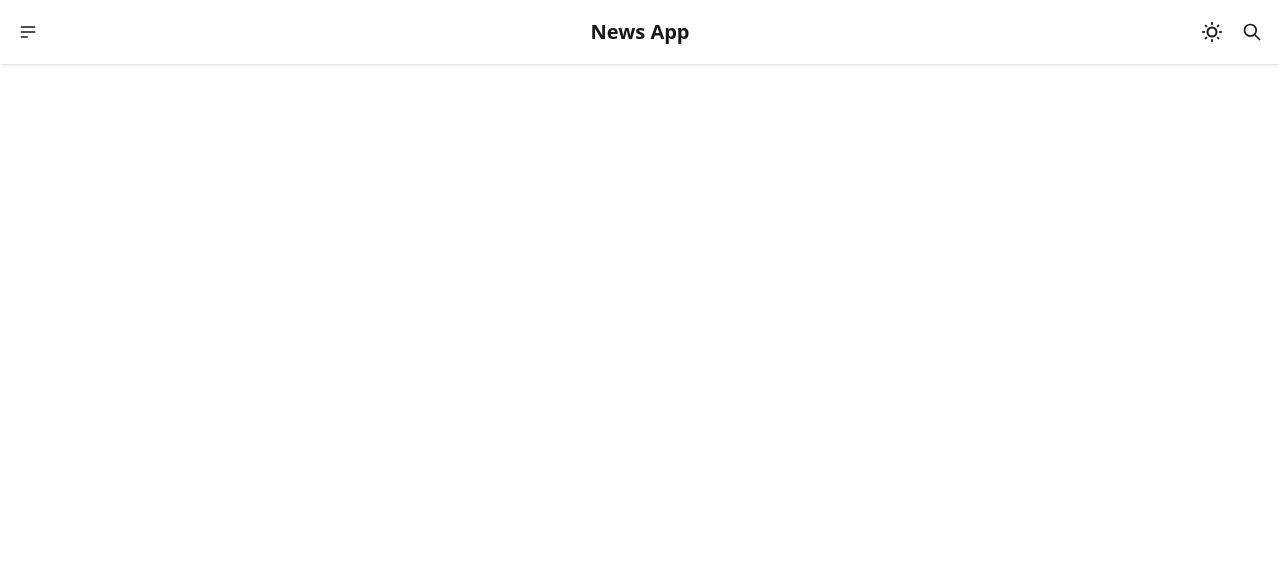
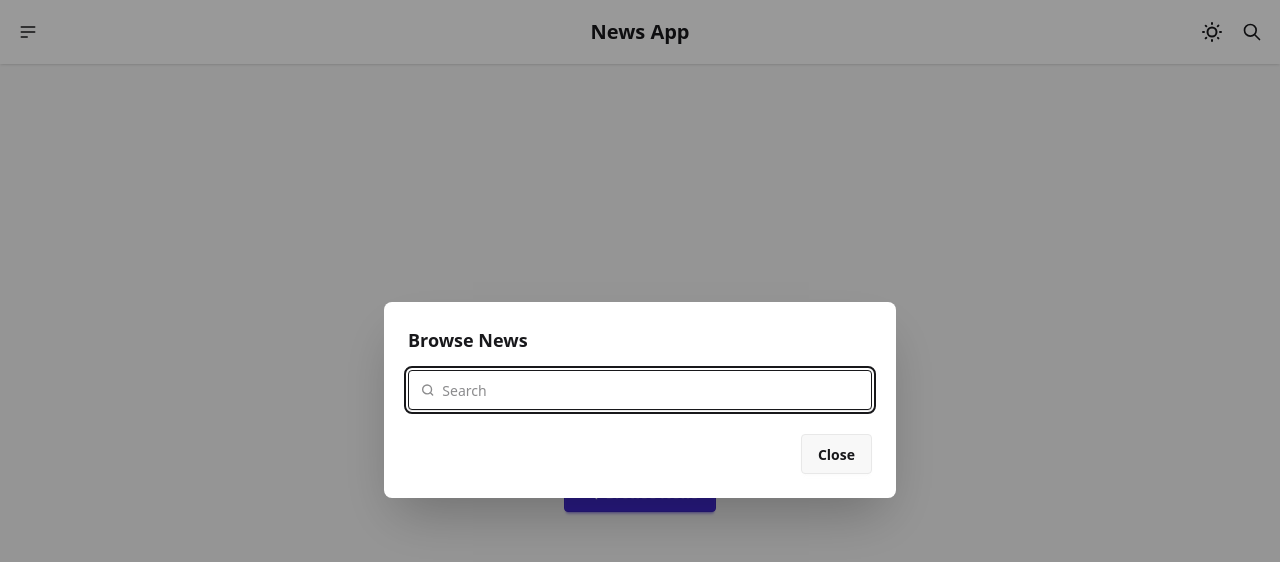
Before and after one commit to TamalPakrasi/React-News-App, a React (Vite) app: page / in a window 1280 px wide. Both pictures are taken after a click on the button 1252 px from the left and 32 px from the top of the page. Shown: the top 562 px of the page. Built offline with nearby package versions, Linux system fonts and the light colour scheme.

Commit message:
Add simple autoComplete

```diff
--- a/src/App.jsx
+++ b/src/App.jsx
@@ -1,8 +1,23 @@
-import React from "react";
-import { Nav } from "./components";
+import { useState, useEffect } from "react";
+import { Nav, Modal } from "./components";
+import { Home, News } from "./pages";
 
 function App() {
-  return <Nav />;
+  const [page, setPage] = useState("home");
+
+  useEffect(() => {
+    document.title = `${page.at(0).toUpperCase()}${page.slice(1)} | News App`;
+  }, [page]);
+
+  return (
+    <>
+      <Nav setPage={setPage} />
+      <main className="flex-grow-1 flex flex-col">
+        {page === "home" ? <Home /> : <News />}
+      </main>
+      <Modal />
+    </>
+  );
 }
 
 export default App;
--- /dev/null
+++ b/src/components/AutoComplete.jsx
@@ -0,0 +1,80 @@
+import { useState, useEffect } from "react";
+
+function AutoComplete({ input, setInput }) {
+  const catagories = [
+    "business",
+    "entertainment",
+    "general",
+    "health",
+    "science",
+    "sports",
+    "technology",
+  ];
+  const [lists, setLists] = useState([]);
+
+  useEffect(() => {
+    if (input.length === 0) {
+      setLists([]);
+      return;
+    }
+
+    const filter = catagories.filter((cat) => cat.includes(input));
+    setLists(filter);
+  }, [input]);
+
+  return (
+    <>
+      <label className="input mt-4 w-full">
+        <svg
+          className="h-[1em] opacity-50"
+          xmlns="http://www.w3.org/2000/svg"
+          viewBox="0 0 24 24"
+        >
+          <g
+            strokeLinejoin="round"
+            strokeLinecap="round"
+            strokeWidth="2.5"
+            fill="none"
+            stroke="currentColor"
+          >
+            <circle cx="11" cy="11" r="8"></circle>
+            <path d="m21 21-4.3-4.3"></path>
+          </g>
+        </svg>
+        <input
+          type="search"
+          className="grow"
+          placeholder="Search"
+          value={input}
+          onInput={(e) => setInput(e.target.value)}
+        />
+      </label>
+      <ul className="mt-3">
+        {lists.map((list) => (
+          <li
+            className="flex items-center gap-3 ps-3 cursor-pointer py-3 hover:bg-base-300 rounded-box"
+            key={list}
+          >
+            <svg
+              xmlns="http://www.w3.org/2000/svg"
+              fill="none"
+              viewBox="0 0 24 24"
+              strokeWidth={1.5}
+              stroke="currentColor"
+              className="size-4"
+            >
+              <path
+                strokeLinecap="round"
+                strokeLinejoin="round"
+                d="m21 21-5.197-5.197m0 0A7.5 7.5 0 1 0 5.196 5.196a7.5 7.5 0 0 0 10.607 10.607Z"
+              />
+            </svg>
+            {list}
+          </li>
+        ))}
+      </ul>
+    </>
+  );
+}
+
+export default AutoComplete;
--- /dev/null
+++ b/src/components/Modal.jsx
@@ -0,0 +1,40 @@
+import { useState, useEffect, useRef } from "react";
+import { AutoComplete } from "../components";
+
+function Modal() {
+  const [input, setInput] = useState("");
+  const modalRef = useRef(null);
+
+  useEffect(() => {
+    const targetNode = modalRef.current;
+    if (!targetNode) return;
+
+    const observer = new MutationObserver((mutationList) => {
+      mutationList.forEach((mutation) => {
+        if (mutation.type === "attributes") {
+          if (!mutation.target.open) setInput("");
+        }
+      });
+    });
+    observer.observe(targetNode, { attributes: true });
+  }, []);
+
+  return (
+    <dialog id="browsernews" className="modal" ref={modalRef}>
+      <div className="modal-box">
+        <h3 className="font-bold text-lg">Browse News</h3>
+        <AutoComplete input={input} setInput={setInput} />
+        <div className="modal-action">
+          <form method="dialog">
+            <button className="btn">Close</button>
+          </form>
+        </div>
+      </div>
+      <form method="dialog" className="modal-backdrop">
+        <button>close</button>
+      </form>
+    </dialog>
+  );
+}
+
+export default Modal;
--- a/src/components/Nav.jsx
+++ b/src/components/Nav.jsx
@@ -1,6 +1,16 @@
 import { useState, useEffect } from "react";
 
-function Nav() {
+function Nav({ setPage }) {
+  const catagories = [
+    "business",
+    "entertainment",
+    "general",
+    "health",
+    "science",
+    "sports",
+    "technology",
+  ];
+
   const preferTheme = () => {
     return matchMedia("(prefers-color-scheme: dark)").matches
       ? "dark"
@@ -37,7 +47,7 @@ function Nav() {
   };
 
   return (
-    <div className="navbar bg-transparent backdrop-blur-2xl shadow-sm sticky top-0 left-0">
+    <div className="navbar bg-transparent backdrop-blur-2xl shadow-sm sticky top-0 left-0 z-9999">
       <div className="navbar-start">
         <div className="dropdown">
           <div tabIndex={0} role="button" className="btn btn-ghost btn-circle">
@@ -62,13 +72,24 @@ function Nav() {
             className="menu menu-sm dropdown-content bg-base-100 rounded-box z-1 mt-3 w-52 p-2 shadow"
           >
             <li>
-              <a>Homepage</a>
+              <button onClick={() => setPage("home")}>Homepage</button>
             </li>
             <li>
-              <a>Portfolio</a>
-            </li>
-            <li>
-              <a>About</a>
+              <button onClick={() => setPage("news")}>News</button>
+              <ul>
+                {catagories.map((catagory) => (
+                  <li key={catagory}>
+                    <button
+                      onClick={() => {
+                        setPage("news");
+                      }}
+                      className="capitalize"
+                    >
+                      {catagory}
+                    </button>
+                  </li>
+                ))}
+              </ul>
             </li>
           </ul>
         </div>
@@ -106,7 +127,10 @@ function Nav() {
             </svg>
           </label>
         </button>
-        <button className="btn btn-ghost btn-circle">
+        <button
+          className="btn btn-ghost btn-circle"
+          onClick={() => document.getElementById("browsernews").showModal()}
+        >
           <svg
             xmlns="http://www.w3.org/2000/svg"
             className="h-5 w-5"
--- a/src/components/index.js
+++ b/src/components/index.js
@@ -1,3 +1,5 @@
 import Nav from "./Nav.jsx";
+import Modal from "./Modal.jsx";
+import AutoComplete from "./AutoComplete.jsx";
 
-export { Nav };
+export { Nav, Modal, AutoComplete };
--- a/src/index.css
+++ b/src/index.css
@@ -2,3 +2,9 @@
 @plugin "daisyui" {
   themes: light --default, dark --prefersdark;
 }
+
+@layer base {
+  #root {
+    @apply min-h-[100dvh] flex flex-col;
+  }
+}
--- /dev/null
+++ b/src/pages/Home.jsx
@@ -0,0 +1,36 @@
+import React from "react";
+
+function Home({ setOpen }) {
+  return (
+    <div className="hero bg-base-200 flex-grow-1">
+      <div className="hero-content text-center">
+        <div className="max-w-md">
+          <h1 className="text-5xl font-bold">News App</h1>
+          <p className="py-6">News for dummies</p>
+          <button
+            className="btn btn-primary"
+            onClick={() => document.getElementById("browsernews").showModal()}
+          >
+            <svg
+              xmlns="http://www.w3.org/2000/svg"
+              fill="none"
+              viewBox="0 0 24 24"
+              strokeWidth={1.5}
+              stroke="currentColor"
+              className="size-4.5"
+            >
+              <path
+                strokeLinecap="round"
+                strokeLinejoin="round"
+                d="m21 21-5.197-5.197m0 0A7.5 7.5 0 1 0 5.196 5.196a7.5 7.5 0 0 0 10.607 10.607Z"
+              />
+            </svg>
+            Browse News
+          </button>
+        </div>
+      </div>
+    </div>
+  );
+}
+
+export default Home;
--- /dev/null
+++ b/src/pages/News.jsx
@@ -0,0 +1,7 @@
+import React from "react";
+
+function News() {
+  return <div>News</div>;
+}
+
+export default News;
--- /dev/null
+++ b/src/pages/index.js
@@ -0,0 +1,4 @@
+import Home from "./Home.jsx";
+import News from "./News.jsx";
+
+export { Home, News };
```
